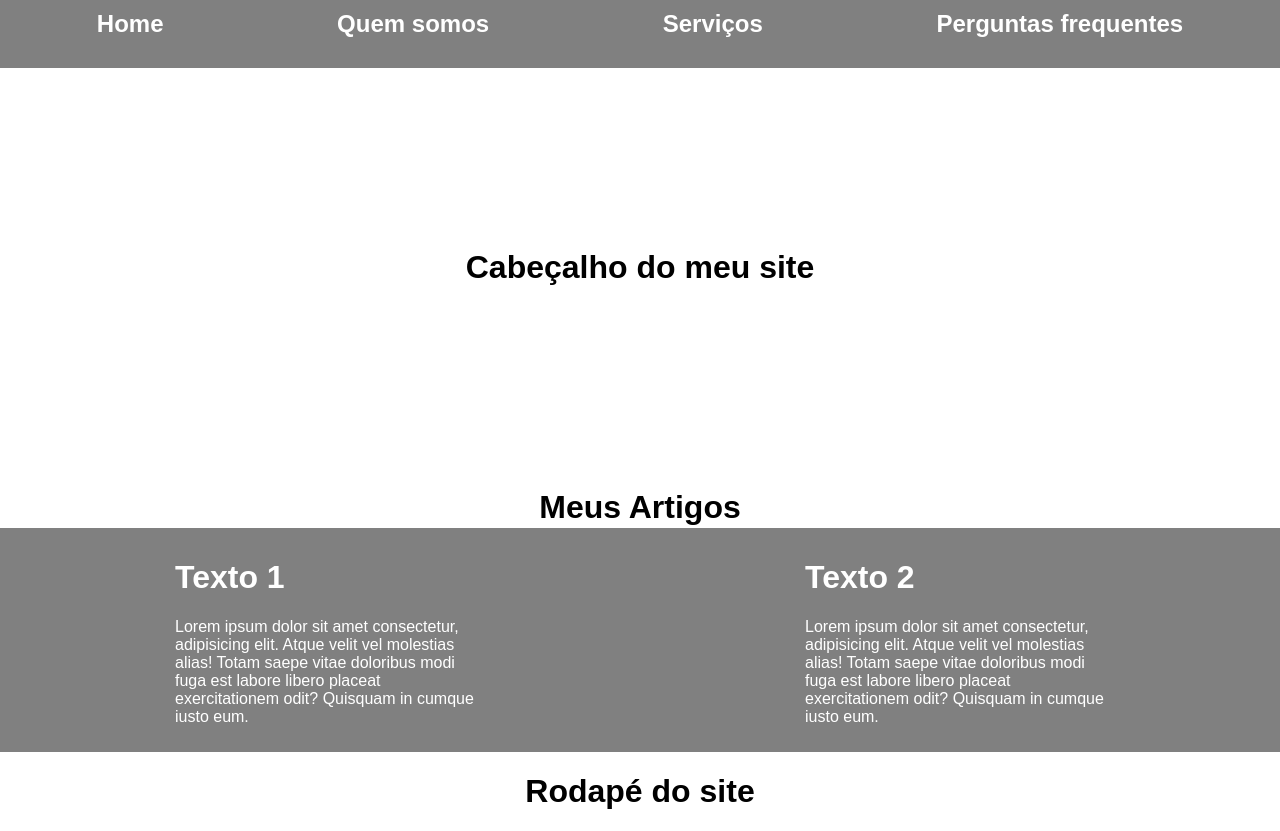
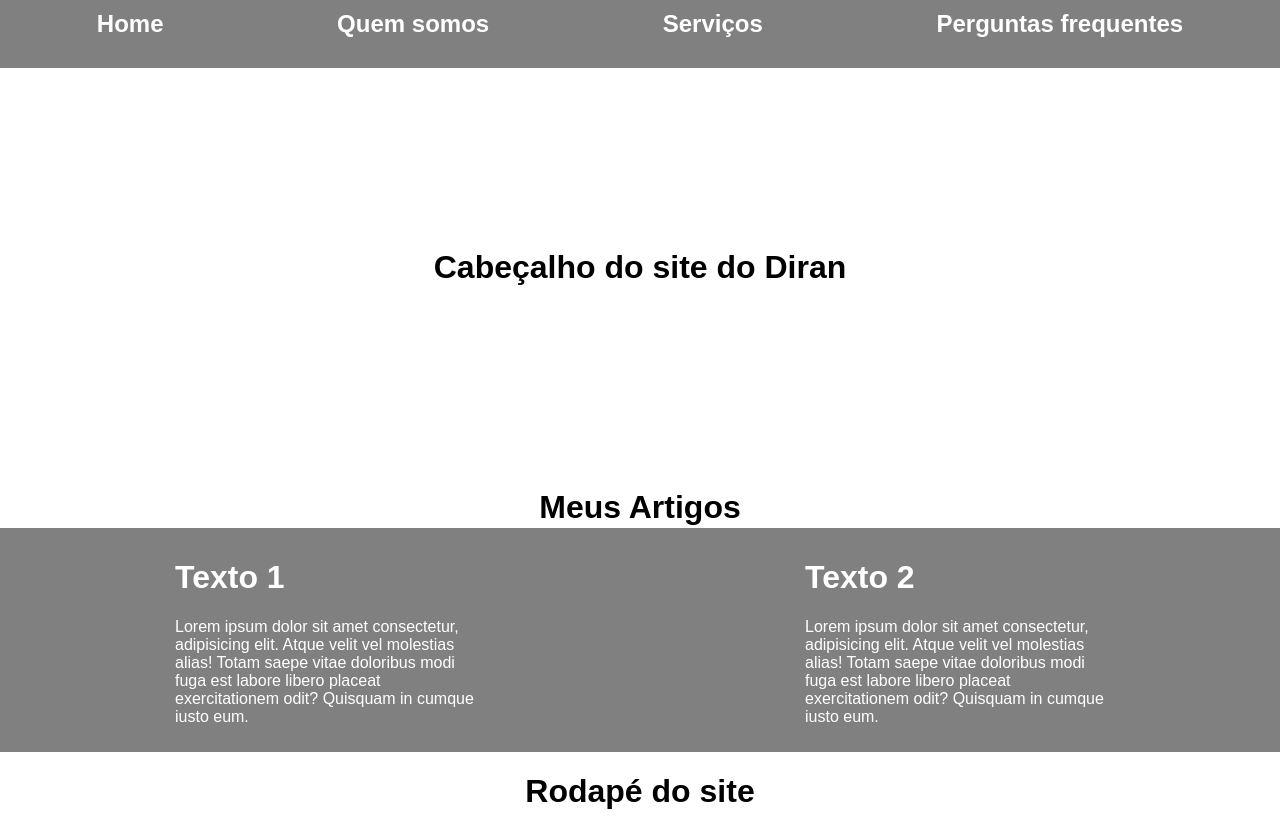
Before and after one commit to rtavaresramos/aula-1-Diran, a plain HTML site: page index.html in a window 1280 px wide. Drawn offline with Linux system fonts and the light colour scheme.

Commit message:
alterando o nome do cabecalho

```diff
--- a/index.html
+++ b/index.html
@@ -25,7 +25,7 @@
 
   <header>
     <h1>
-      Cabeçalho do meu site
+      Cabeçalho do site do Diran
     </h1>
   </header>
 
```
